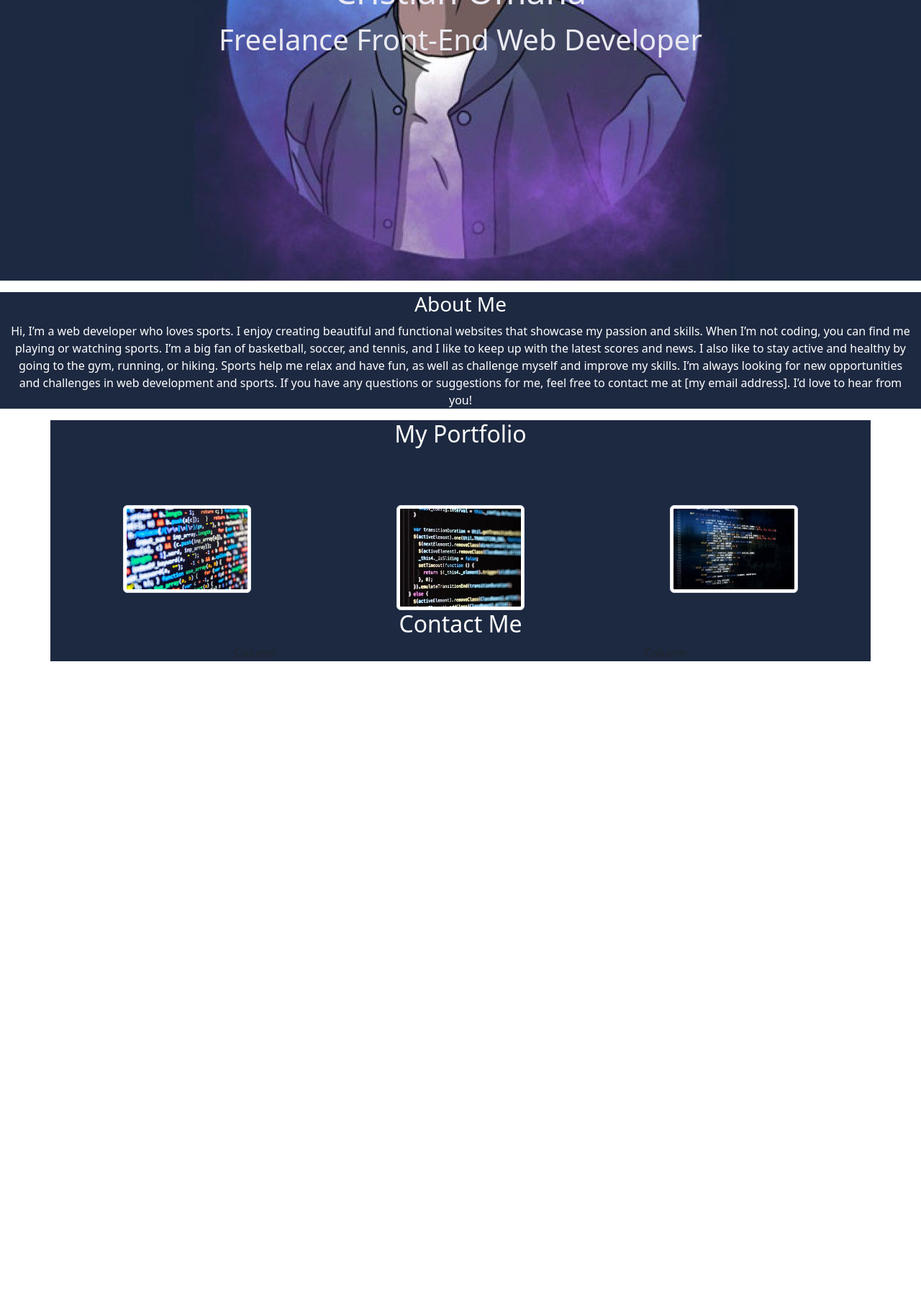
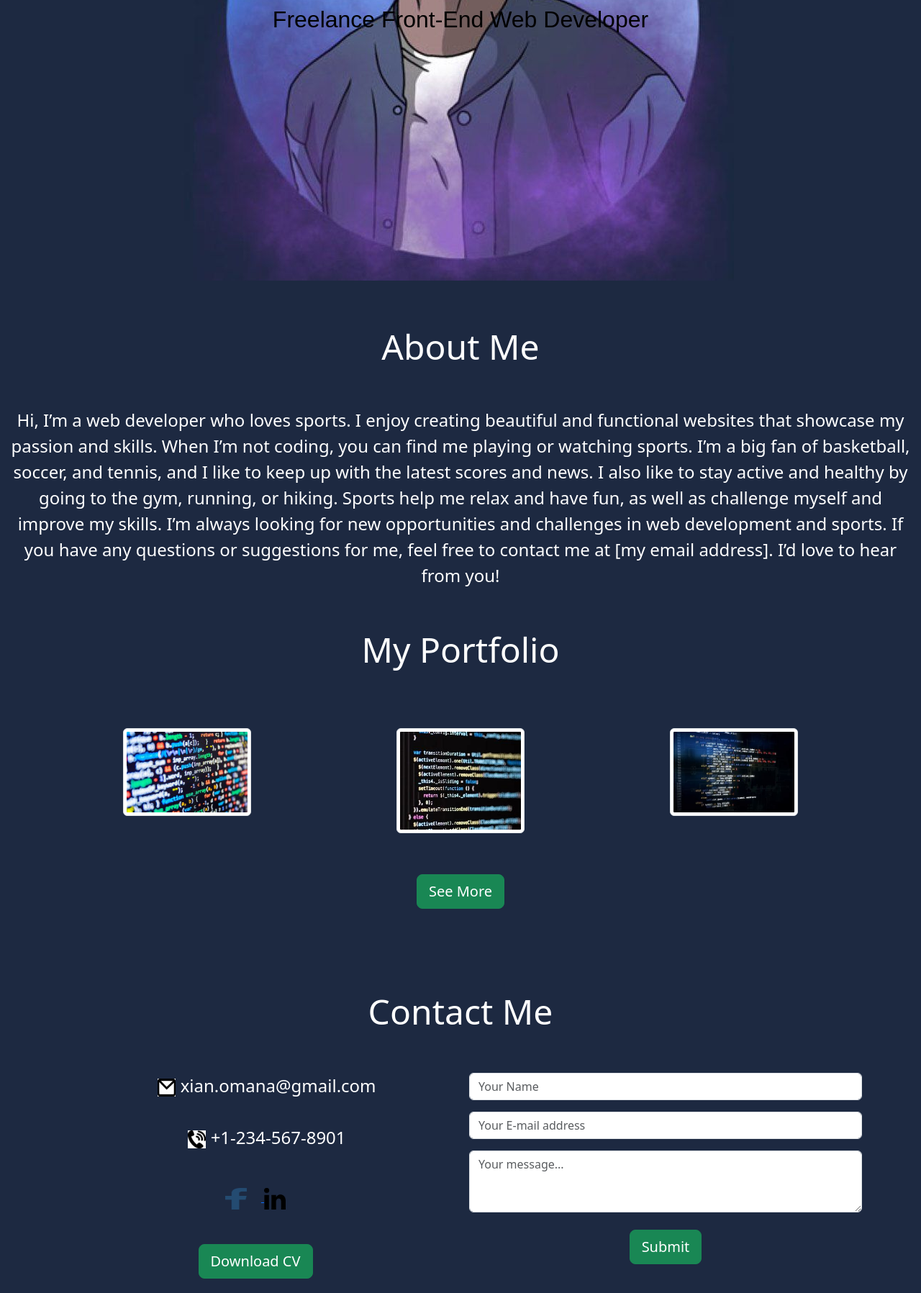
Before and after one commit to xianlinsanity/portfolio2, a plain HTML site: page index.html in a window 1280 px wide. Shown: the part 332-2129 px from the top of the page at 72% size. Before the commit the page ends 1251 px from the top, so only its background shows below. Drawn offline with nearby package versions, Linux system fonts and the light colour scheme.

Commit message:
almost final

```diff
--- a/index.html
+++ b/index.html
@@ -6,7 +6,11 @@
   <meta name="viewport" content="width=device-width, initial-scale=1">
   <link href="https://cdn.jsdelivr.net/npm/bootstrap@5.3.1/dist/css/bootstrap.min.css" rel="stylesheet">
   <script src="https://cdn.jsdelivr.net/npm/bootstrap@5.3.1/dist/js/bootstrap.bundle.min.js"></script>
+  <link href="https://fonts.googleapis.com/css2?family=Pacifico&display=swap" rel="stylesheet">
   <style>
+    * {
+    scroll-behavior: smooth;
+    }
     .home{
     /**border: 5px solid rgb(0, 11, 0);**/
     background-image: url(profile.jpg);
@@ -20,48 +24,81 @@
       height: 50%;
       width: 50%;
     }
+    img:hover,
+    img:focus{
+  transform: scale(1.2);
+    }
+    .img1{
+    height: 25px;
+    width: 25px;
+  }
+  .img2{
+    height: 30px;
+    width: 30px;
+  }
+  .contact-info{
+    list-style-type: none;
+  }
+  .top {
+  position: fixed;
+  right: 10px;
+  bottom: 10px;
+  padding: 10px;
+  border-radius: 50px;
+}
+.top {
+  /* other styles */
+  opacity: 0;
+  transition: opacity 0.5s;
+}
+.top:hover {
+  opacity: 1;
+}
   </style>
 </head>
-<body>
-<div class="home" style="background-color: rgba(29,41,65,255);">
+<body style="background-color:rgba(29,41,65,255);">
+<div class="home" id="click">
 <nav class="navbar navbar-expand-sm">
   <div class="container-fluid">
-    <a class="navbar-brand" href="#" style="color: white">PORT<span style="color: green;">FOLIO</span></a>
+    <a class="navbar-brand" href="#" style="color: white; font-size: xx-large;">PORT<span style="color: green;">FOLIO</span></a>
     <button class="navbar-toggler" type="button" data-bs-toggle="collapse" data-bs-target="#collapsibleNavbar">
       <span class="navbar-toggler-icon"></span>
     </button>
     <div class="collapse navbar-collapse" id="collapsibleNavbar" style="background-color:none;">
       <ul class="navbar-nav ms-auto">
         <li class="nav-item">
-          <a class="nav-link" href="#" style="color: white">Home</a>
+          <a class="nav-link" href="#click" style="color: white; font-size: larger;">Home</a>
         </li>
         <li class="nav-item">
-          <a class="nav-link" href="#" style="color: white">About</a>
+          <a class="nav-link" href="#click1" style="color: white; font-size: larger;">About</a>
         </li>
         <li class="nav-item">
-          <a class="nav-link" href="#" style="color: white">Portfolio</a>
+          <a class="nav-link" href="#click2" style="color: white; font-size: larger;">Portfolio</a>
         </li>
         <li class="nav-item">
-          <a class="nav-link" href="#" style="color: white">Contact Me</a>
+          <a class="nav-link" href="#click3" style="color: white; font-size: larger;">Contact Me</a>
         </li>
       </ul>
     </div>
   </div>
 </nav>
 <div>
-  <h2 style="margin-top: 235px;
-  text-align: center; color: rgb(234, 234, 243); font-size: 3rem;"> Cristian Omaña</h2>
-  <p style="color: rgb(234, 234, 241); font-size: 40px; text-align: center;"> Freelance Front-End Web Developer</p>
+  <h2 style="margin-top: 195px; text-align: center; color:#fff; font-size:xxx-large; font-family: 'Pacifico', cursive;"> Cristian Omaña</h2>
+  <p style="color: black; font-size: xx-large; text-align: center; font-family: fantasy;"> Freelance Front-End Web Developer</p>
 </div>
 </div>
-<div class="container-fluid mt-3" style="background-color: rgba(29,41,65,255);">
-  <h3 style="text-align: center; color: white;">About Me</h3>
-  <p style="text-align: center; color: white;">Hi, I’m a web developer who loves sports. I enjoy creating beautiful and functional websites that showcase my passion and skills. When I’m not coding, you can find me playing or watching sports. I’m a big fan of basketball, soccer, and tennis, and I like to keep up with the latest scores and news. I also like to stay active and healthy by going to the gym, running, or hiking. Sports help me relax and have fun, as well as challenge myself and improve my skills.
+<div class="container-fluid" id="click1">
+  <h3 style="text-align: center; color: white; margin-top: 5%; font-size: xxx-large;">About Me</h3>
+  <br>
+  <br>
+  <p style="text-align: center; color: white; font-size: x-large;">Hi, I’m a web developer who loves sports. I enjoy creating beautiful and functional websites that showcase my passion and skills. When I’m not coding, you can find me playing or watching sports. I’m a big fan of basketball, soccer, and tennis, and I like to keep up with the latest scores and news. I also like to stay active and healthy by going to the gym, running, or hiking. Sports help me relax and have fun, as well as challenge myself and improve my skills.
 
     I’m always looking for new opportunities and challenges in web development and sports. If you have any questions or suggestions for me, feel free to contact me at [my email address]. I’d love to hear from you! </p>
+
+    <a class="top" href="#">Back to Home ↑</a>
 </div>
-<div class="container text-center" style="background-color: rgba(29,41,65,255);" >
-  <h2 style="color: white;"> My Portfolio</h2>
+<div class="container text-center" id="click2">
+  <h2 style="color: white; margin-top: 5%; font-size: xxx-large;"> My Portfolio</h2>
   <br>
   <br>
   <br>
@@ -75,16 +112,50 @@
     <div class="col">
       <a><img src="pict3.jpg" class="img-thumbnail" alt="..."></a>
     </div>
+
+    <div style="margin-bottom: 10%; margin-top: 5%;">
+      <button type="button" class="btn btn-success btn-lg">See More</button>
+    </div>
   </div>
 </div>
-<div class="container" style= "background-color: rgba(29,41,65,255); text-align: center;">
-  <h2 style="color: white;"> Contact Me</h2>
+<div class="container" style="text-align: center;" id="click3">
+  <h2 style="color: white; font-size: xxx-large;"> Contact Me</h2>
+  <br>
+  <br>
   <div class="row">
     <div class="col">
-      Column
+      <ul style="color:white; font-size: x-large;" class="contact-info">
+        <li><img src="e-mail.jpg" class="img1">  xian.omana@gmail.com</li>
+        <br>
+        <li><img src="phone.jpg" class="img1">  +1-234-567-8901</li>
+        <br>
+    </ul>
+<a href="#"><img src="facebook.png" class="img2" alt="Facebook" style="margin-right: 20px;">
+</a>
+<a href="#">
+    <img src="linkedin.png" alt="LinkedIn" class="img2">
+</a>
+<br>
+<br>
+<br>
+<a>
+  <button type="button" class="btn btn-success btn-lg" style="margin-bottom: 20px;">Download CV</button>
+</a>
     </div>
     <div class="col">
-      Column
+      <div class="mb-3">
+        <input type="email" class="form-control" id="exampleFormControlInput1" placeholder="Your Name">
+      </div>
+      <div class="mb-3">
+        <input type="email" class="form-control" id="exampleFormControlInput1" placeholder="Your E-mail address">
+      </div>
+      <div class="mb-3">
+        <textarea class="form-control" id="exampleFormControlTextarea1" rows="3" placeholder="Your message..."></textarea>
+        <br>
+        <a>
+          <button type="button" class="btn btn-success btn-lg">Submit</button>
+        </a>
+      </div>
     </div>
   </div>
 </div>
```
Also changed, not shown: e-mail.jpg (added), facebook.png (added), linkedin.png (added), phone.jpg (added).
